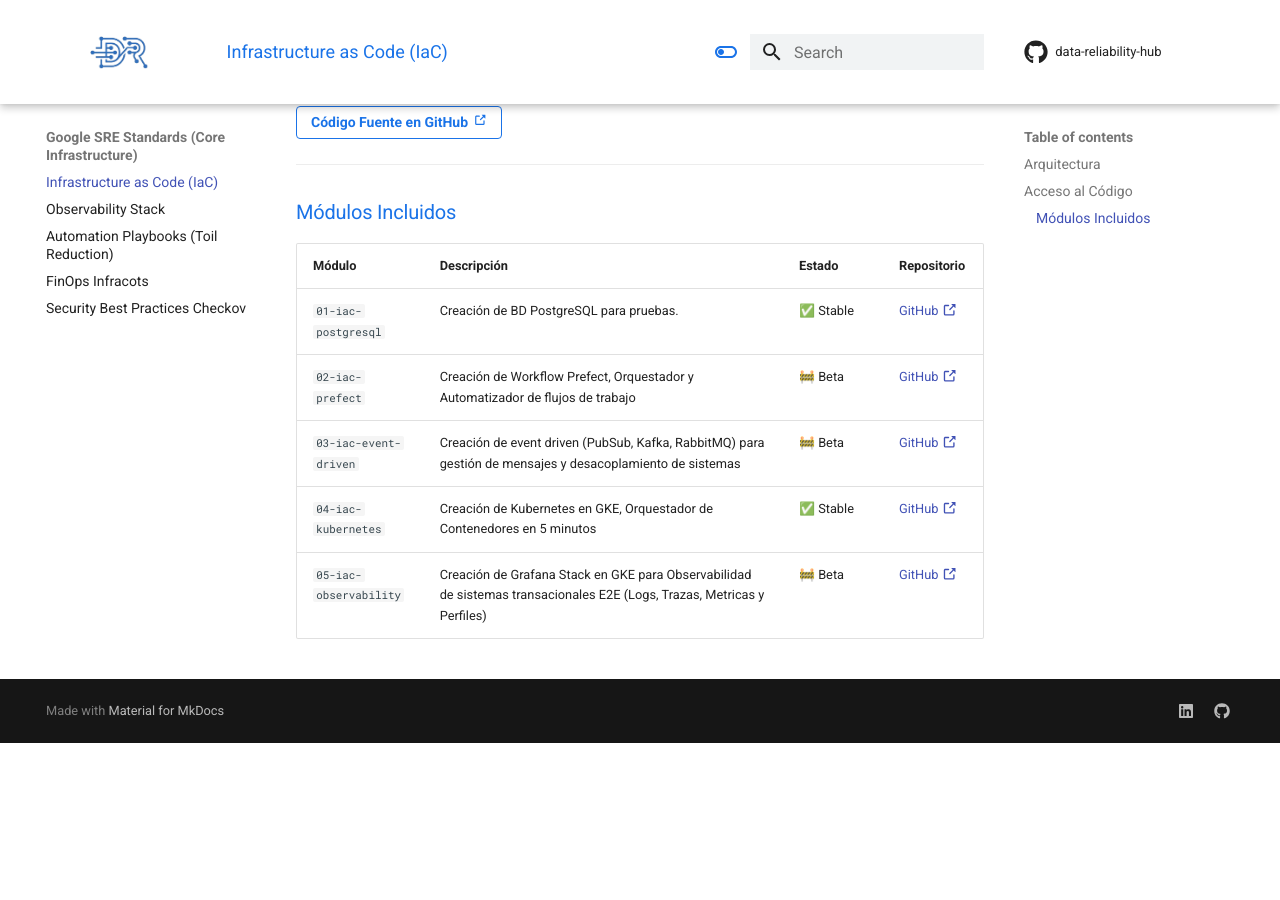
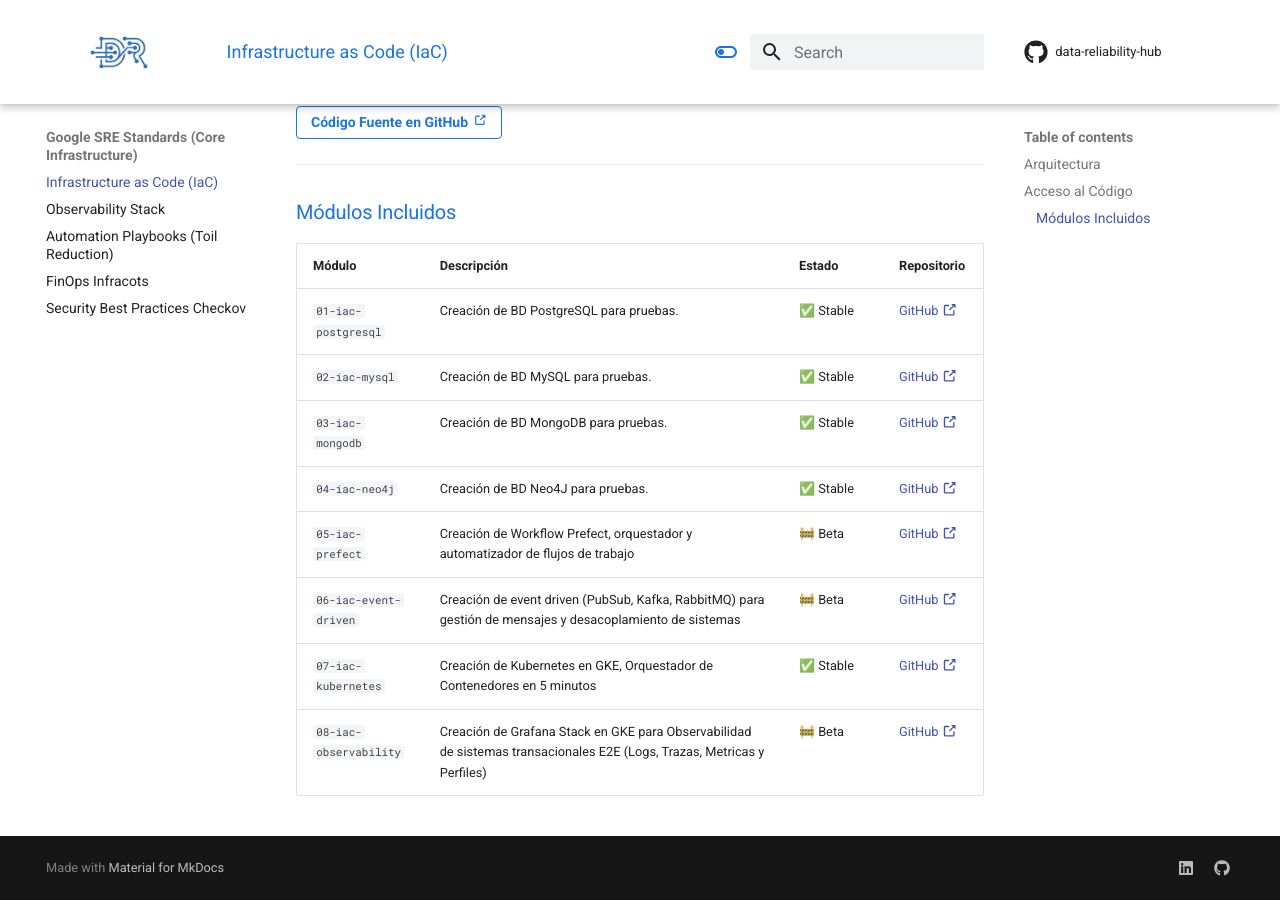
Before and after one commit to mcatalangt/data-reliability-hub, an MkDocs documentation site: the page built from docs/modules/sre/iac.md, in a window 1280 px wide and 900 px high, scrolled down 696 px. Built offline with MkDocs 1.6.1 and Material for MkDocs 9.7.7, drawn with Linux system fonts in a browser that asks for light colours; comment, search, counter and statistics services are not loaded; before the commit the page ends 1439 px from its top, so only the background shows below that.

Commit message:
Agregando módulos de Terraform como submódulos

```diff
--- a/docs/modules/sre/iac.md
+++ b/docs/modules/sre/iac.md
@@ -23,7 +23,10 @@
 | Módulo| Descripción |Estado| Repositorio |
 | :--- | :--- | :--- | :--- |
 | `01-iac-postgresql` | Creación de BD PostgreSQL para pruebas. | ✅ Stable | [GitHub :octicons-link-external-16:](https://github.com/mcatalangt/data-reliability-hub/tree/main/01-iac-postgresql) |
-| `02-iac-prefect` | Creación de Workflow Prefect, Orquestador y Automatizador de flujos de trabajo| 🚧 Beta | [GitHub :octicons-link-external-16:](https://github.com/mcatalangt/data-reliability-hub/tree/main/02-iac-prefect) |
-| `03-iac-event-driven` | Creación de event driven (PubSub, Kafka, RabbitMQ) para gestión de mensajes y desacoplamiento de sistemas| 🚧 Beta | [GitHub :octicons-link-external-16:](https://github.com/mcatalangt/data-reliability-hub/tree/main/03-iac-event-driven) |
-| `04-iac-kubernetes` | Creación de Kubernetes en GKE, Orquestador de Contenedores en 5 minutos| ✅ Stable | [GitHub :octicons-link-external-16:](https://github.com/mcatalangt/data-reliability-hub/tree/main/04-iac-kubernetes) |
-| `05-iac-observability` | Creación de Grafana Stack en GKE para Observabilidad de sistemas transacionales E2E (Logs, Trazas, Metricas y Perfiles)| 🚧 Beta | [GitHub :octicons-link-external-16:](https://github.com/mcatalangt/data-reliability-hub/tree/main/05-iac-observability) |
+| `02-iac-mysql` | Creación de BD MySQL para pruebas. | ✅ Stable | [GitHub :octicons-link-external-16:](https://github.com/mcatalangt/data-reliability-hub/tree/main/01-iac-postgresql) |
+| `03-iac-mongodb` | Creación de BD MongoDB para pruebas. | ✅ Stable | [GitHub :octicons-link-external-16:](https://github.com/mcatalangt/data-reliability-hub/tree/main/01-iac-postgresql) |
+| `04-iac-neo4j` | Creación de BD Neo4J para pruebas. | ✅ Stable | [GitHub :octicons-link-external-16:](https://github.com/mcatalangt/data-reliability-hub/tree/main/01-iac-postgresql) |
+| `05-iac-prefect` | Creación de Workflow Prefect, orquestador y automatizador de flujos de trabajo| 🚧 Beta | [GitHub :octicons-link-external-16:](https://github.com/mcatalangt/data-reliability-hub/tree/main/02-iac-prefect) |
+| `06-iac-event-driven` | Creación de event driven (PubSub, Kafka, RabbitMQ) para gestión de mensajes y desacoplamiento de sistemas| 🚧 Beta | [GitHub :octicons-link-external-16:](https://github.com/mcatalangt/data-reliability-hub/tree/main/03-iac-event-driven) |
+| `07-iac-kubernetes` | Creación de Kubernetes en GKE, Orquestador de Contenedores en 5 minutos| ✅ Stable | [GitHub :octicons-link-external-16:](https://github.com/mcatalangt/data-reliability-hub/tree/main/04-iac-kubernetes) |
+| `08-iac-observability` | Creación de Grafana Stack en GKE para Observabilidad de sistemas transacionales E2E (Logs, Trazas, Metricas y Perfiles)| 🚧 Beta | [GitHub :octicons-link-external-16:](https://github.com/mcatalangt/data-reliability-hub/tree/main/05-iac-observability) |
```
